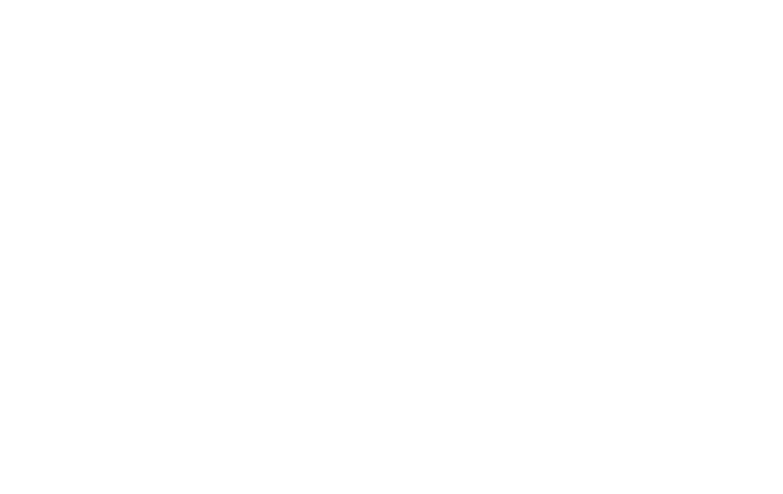
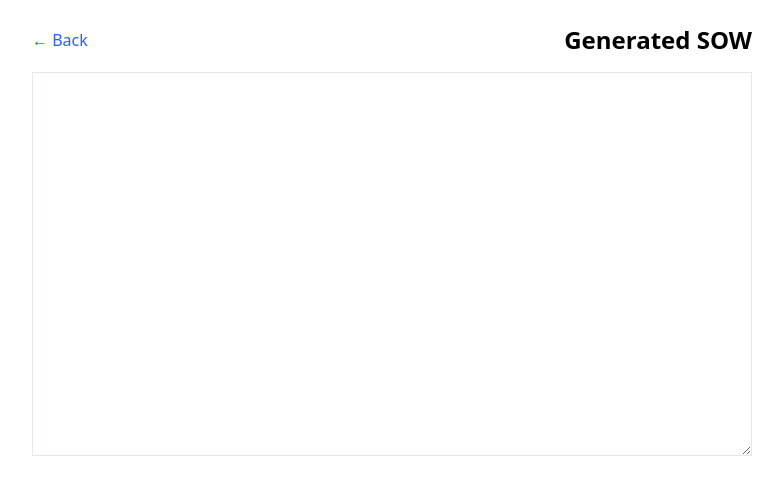
Before and after one commit to theholygrail-ai/ScopeGenApp, a React (Vite) app in the folder sow-web/: page /generated in a window 1280 px wide. Before the commit this address had no page. Shown: the top 494 px of the page, without its empty margins (248-1031 px from the left). Built offline with nearby package versions, Linux system fonts and the light colour scheme.

Commit message:
feat: add generation workflow trigger

```diff
--- /dev/null
+++ b/sow-web/src/pages/GeneratedSowPage.tsx
@@ -0,0 +1,23 @@
+import { useLocation, useNavigate } from 'react-router-dom';
+import { useState } from 'react';
+
+export default function GeneratedSowPage() {
+  const navigate = useNavigate();
+  const location = useLocation();
+  const initial = (location.state as any)?.markdown || '';
+  const [markdown, setMarkdown] = useState(initial);
+
+  return (
+    <div className="p-6 max-w-3xl mx-auto">
+      <div className="flex items-center justify-between mb-4">
+        <button className="text-blue-600" onClick={() => navigate(-1)}>&larr; Back</button>
+        <h1 className="text-2xl font-bold">Generated SOW</h1>
+      </div>
+      <textarea
+        className="w-full border p-2 h-96 mb-4"
+        value={markdown}
+        onChange={(e) => setMarkdown(e.target.value)}
+      />
+    </div>
+  );
+}
--- a/sow-web/src/pages/RunMarkdownPage.tsx
+++ b/sow-web/src/pages/RunMarkdownPage.tsx
@@ -1,9 +1,10 @@
-import { useParams } from 'react-router-dom';
+import { useParams, useNavigate } from 'react-router-dom';
 import { useEffect, useState } from 'react';
-import { api } from '../services/api';
+import { api, generateSow } from '../services/api';
 
 export default function RunMarkdownPage() {
   const { runId } = useParams<{ runId: string }>();
+  const navigate = useNavigate();
   const [markdown, setMarkdown] = useState('');
   const [loading, setLoading] = useState(true);
   const [error, setError] = useState('');
@@ -33,6 +34,19 @@
     navigator.clipboard.writeText(markdown);
   };
 
+  const handleBack = () => {
+    navigate(-1);
+  };
+
+  const handleGenerate = async () => {
+    try {
+      const { markdown: newMarkdown } = await generateSow(markdown);
+      navigate('/generated', { state: { markdown: newMarkdown } });
+    } catch (err) {
+      console.error(err);
+    }
+  };
+
   if (loading) {
     return <div className="p-6">Loading...</div>;
   }
@@ -43,18 +57,29 @@
 
   return (
     <div className="p-6 max-w-3xl mx-auto">
-      <h1 className="text-2xl font-bold mb-4">Run Markdown</h1>
+      <div className="flex items-center justify-between mb-4">
+        <button className="text-blue-600" onClick={handleBack}>&larr; Back</button>
+        <h1 className="text-2xl font-bold">Run Markdown</h1>
+      </div>
       <textarea
         className="w-full border p-2 h-96 mb-4"
         value={markdown}
         onChange={(e) => setMarkdown(e.target.value)}
       />
+      <div className="space-x-2">
         <button
           className="px-4 py-2 bg-blue-600 text-white rounded"
           onClick={handleCopy}
         >
           Copy Markdown
         </button>
+        <button
+          className="px-4 py-2 bg-green-600 text-white rounded"
+          onClick={handleGenerate}
+        >
+          Generate SOW
+        </button>
+      </div>
     </div>
   );
 }
--- a/sow-web/src/routes/AppRouter.tsx
+++ b/sow-web/src/routes/AppRouter.tsx
@@ -3,6 +3,7 @@
 import PreviewPage from '../pages/PreviewPage';
 import BrandingPage from '../pages/BrandingPage';
 import RunMarkdownPage from '../pages/RunMarkdownPage';
+import GeneratedSowPage from '../pages/GeneratedSowPage';
 
 export default function AppRouter() {
   return (
@@ -13,6 +14,7 @@
         <Route path="/preview" element={<PreviewPage />} />
         <Route path="/branding" element={<BrandingPage />} />
         <Route path="/run/:runId" element={<RunMarkdownPage />} />
+        <Route path="/generated" element={<GeneratedSowPage />} />
       </Routes>
     </BrowserRouter>
   );
--- a/sow-web/src/services/api.ts
+++ b/sow-web/src/services/api.ts
@@ -22,3 +22,8 @@
 
   return response.data;
 };
+
+export const generateSow = async (markdown: string) => {
+  const response = await api.post('/generate-sow', { markdown });
+  return response.data;
+};
```
Also changed, not shown: 1 other file (tests, documents, lock files or other folders). Lines whose indentation alone changed are shown as unchanged.
